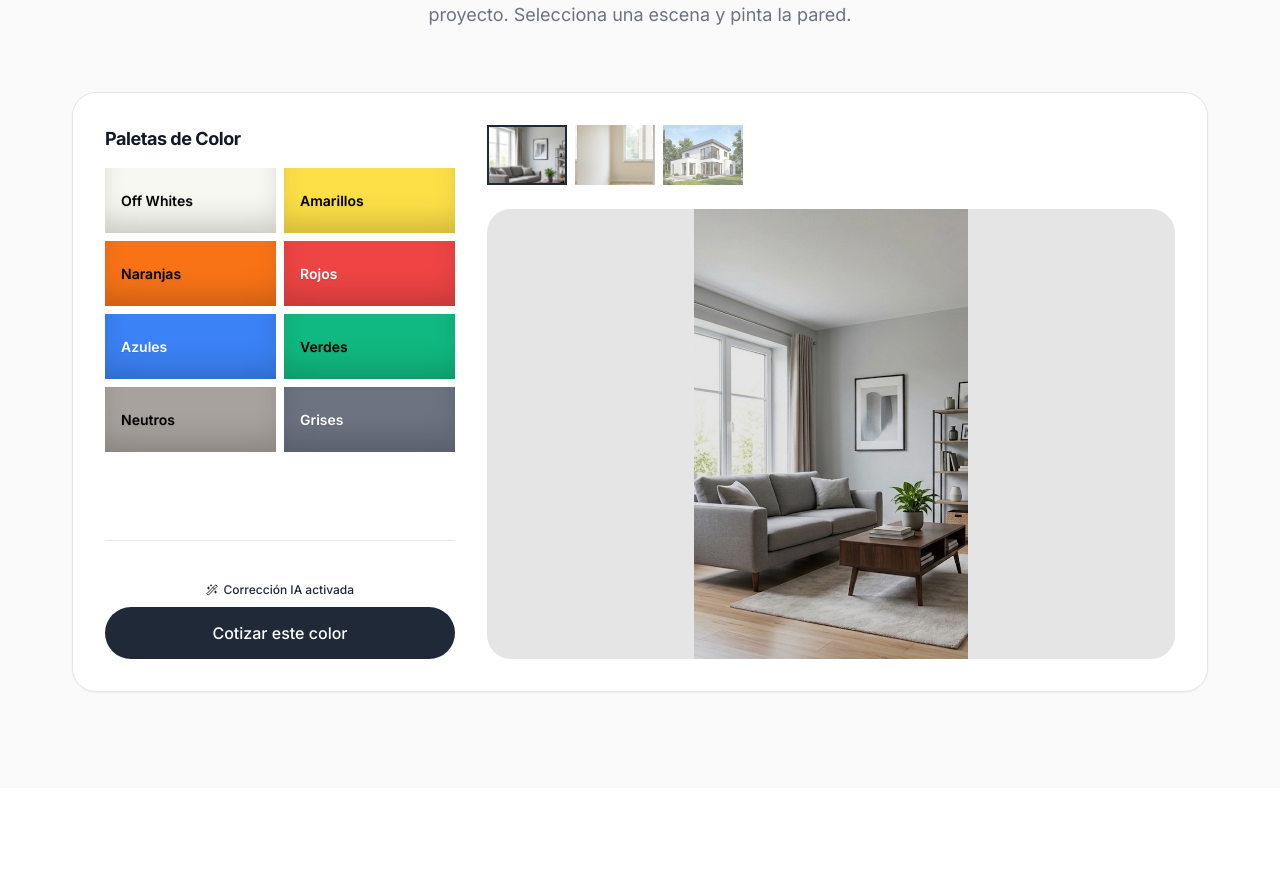
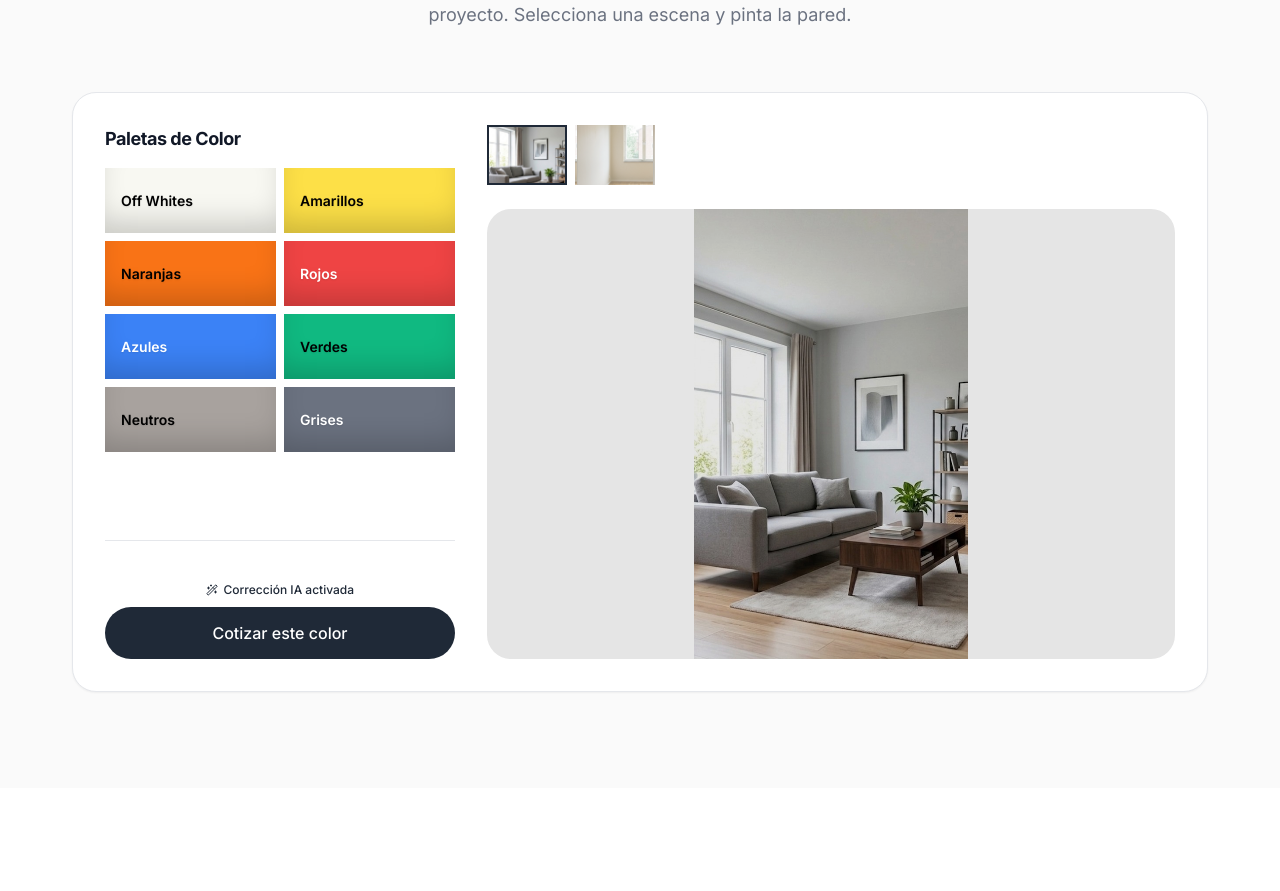
Before and after one commit to 00Gus/PinturasNat, a React (Vite) app: page / in a window 1280 px wide. Shown: the part 1061-1952 px from the top of the page. Built offline with nearby package versions, Linux system fonts and the light colour scheme.

Commit message:
Remove Paleta 1 from color simulator

```diff
--- a/src/components/ColorSimulator.jsx
+++ b/src/components/ColorSimulator.jsx
@@ -98,8 +98,7 @@ const colorFamilies = [
 const base = import.meta.env.BASE_URL;
 const scenes = [
   { id: '2', name: 'Paleta 2', image: `${base}assets/simulator/p2-orig.jpeg`, mask: `${base}assets/simulator/p2-mask.jpeg` },
-  { id: '3', name: 'Paleta 3', image: `${base}assets/simulator/p3-orig.png`, mask: `${base}assets/simulator/p3-mask.png` },
-  { id: '1', name: 'Paleta 1', image: `${base}assets/simulator/p1-orig.jpeg`, mask: `${base}assets/simulator/p1-mask.jpeg` }
+  { id: '3', name: 'Paleta 3', image: `${base}assets/simulator/p3-orig.png`, mask: `${base}assets/simulator/p3-mask.png` }
 ];
 
 const ColorSimulator = () => {
```
